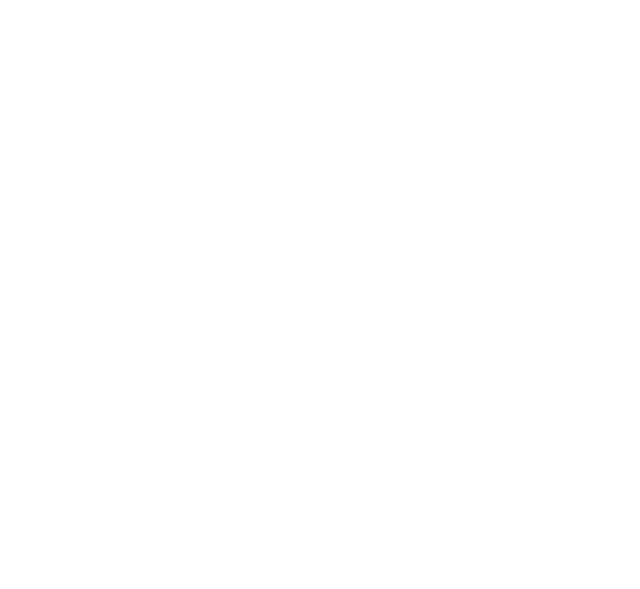
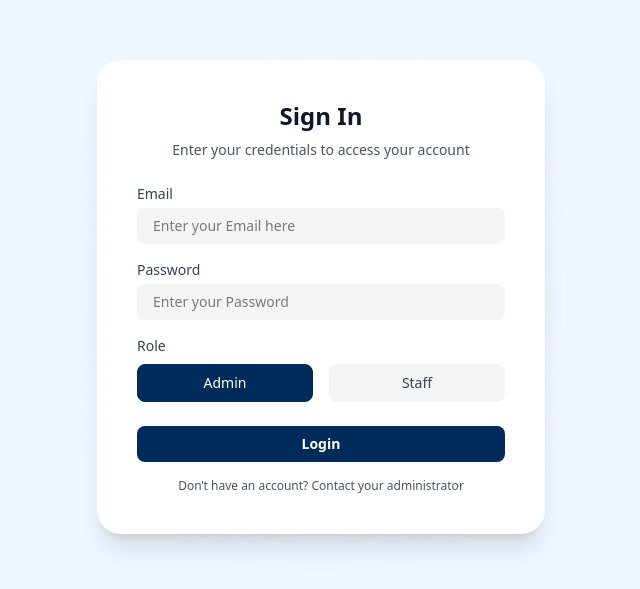
Before and after one commit to Karn2412/scholarcred-erm, a React (Vite) app: page /login in a window 1280 px wide. Before the commit this address had no page. Shown: the part 103-692 px from the top of the page, without its empty margins (319-959 px from the left). Built offline with nearby package versions, Linux system fonts and the light colour scheme.

Commit message:
login page

```diff
--- a/package.json
+++ b/package.json
@@ -10,6 +10,7 @@
     "preview": "vite preview"
   },
   "dependencies": {
+    "@supabase/supabase-js": "^2.50.4",
     "@tailwindcss/vite": "^4.1.10",
     "react": "^19.1.0",
     "react-dom": "^19.1.0",
--- a/src/App.tsx
+++ b/src/App.tsx
@@ -18,11 +18,13 @@
 import PayRunsPage from './staff-module/pages/payslip/PayRunsPageStaff';
 import ReimbursementPage from './staff-module/pages/reimbursments/StaffReimbursementPage';
 import PayRunsPageAdmin from './pages/payRuns/PayRunsPageAdmin';
+import LoginPage from './pages/login/Login';
 
 
 const App: React.FC = () => {
   return (
     <Routes>
+      <Route path="/login" element={<LoginPage />} />
       <Route path="/" element={<Navigate to="/dashboard" />} />
         <Route path="/dashboard" element={<Dashboard />} />
         <Route path="/employees" element={<EmployeesPage />} />
--- a/src/components/common/Header.tsx
+++ b/src/components/common/Header.tsx
@@ -38,7 +38,19 @@
           ? 'Settings'
           :  location.pathname.includes('settings')
           ?  'Settings'
-          : 'Dashboard'
+          : location.pathname ==="/staff/personal-details"
+          ? 'Personal Details'
+          :  location.pathname.includes('personal-details')
+          ?  'Personal Details'
+          : location.pathname ==="/staff/attendance"
+          ? 'Attendance'
+          :  location.pathname.includes('attendance')
+          ?  'Attendance'
+          : location.pathname ==="/staff/pay-slips"
+          ? 'Pay Slips'
+          :  location.pathname.includes('pay-slips')
+          ?  'Pay Slips'
+          :"Dashboard"
           }
       </h3>
 
--- /dev/null
+++ b/src/pages/login/Login.tsx
@@ -0,0 +1,78 @@
+import React, { useState } from 'react';
+
+const LoginPage: React.FC = () => {
+  const [role, setRole] = useState('Admin');
+
+  const handleRoleSelect = (selectedRole: string) => {
+    setRole(selectedRole);
+  };
+
+  return (
+    <div className="min-h-screen flex items-center justify-center bg-blue-50 relative">
+      {/* Glow effect */}
+      <div className="absolute w-[300px] h-[300px] rounded-full bg-indigo-200 opacity-40 blur-3xl animate-pulse" />
+
+      {/* Login Card */}
+      <div className="bg-white rounded-3xl shadow-xl px-10 py-10 z-10 w-full max-w-md text-center">
+        <h2 className="text-2xl font-semibold text-gray-900 mb-2">Sign In</h2>
+        <p className="text-sm text-gray-600 mb-6">
+          Enter your credentials to access your account
+        </p>
+
+        {/* Email Input */}
+        <div className="mb-4 text-left">
+          <label className="block text-sm font-medium text-gray-700 mb-1">Email</label>
+          <input
+            type="email"
+            placeholder="Enter your Email here"
+            className="w-full px-4 py-2 rounded-lg bg-gray-100 text-sm outline-none"
+          />
+        </div>
+
+        {/* Password Input */}
+        <div className="mb-4 text-left">
+          <label className="block text-sm font-medium text-gray-700 mb-1">Password</label>
+          <input
+            type="password"
+            placeholder="Enter your Password"
+            className="w-full px-4 py-2 rounded-lg bg-gray-100 text-sm outline-none"
+          />
+        </div>
+
+        {/* Role Toggle (Admin & Staff only) */}
+       <div className="mb-6 text-left">
+  <label className="block text-sm font-medium text-gray-700 mb-2">Role</label>
+  <div className="flex gap-4">
+    {['Admin', 'Staff'].map((r) => (
+      <button
+        key={r}
+        onClick={() => handleRoleSelect(r)}
+        className={`w-1/2 px-6 py-2 rounded-lg text-sm font-medium border transition-all duration-200
+          ${
+            role === r
+              ? 'bg-[#002B5B] text-white border-[#002B5B]'
+              : 'bg-gray-100 text-gray-700 hover:bg-gray-200 border-transparent'
+          }`}
+      >
+        {r}
+      </button>
+    ))}
+  </div>
+</div>
+
+
+        {/* Login Button */}
+        <button className="w-full bg-[#002B5B] text-white py-2 rounded-lg text-sm font-semibold hover:bg-blue-900 transition">
+          Login
+        </button>
+
+        {/* Footer */}
+        <p className="text-xs text-gray-600 mt-4">
+          Don’t have an account? Contact your administrator
+        </p>
+      </div>
+    </div>
+  );
+};
+
+export default LoginPage;
--- a/src/staff-module/pages/Attendance and leave page/Employeeattendence.tsx
+++ b/src/staff-module/pages/Attendance and leave page/Employeeattendence.tsx
@@ -55,9 +55,13 @@
 
         <div className="p-6 space-y-6">
           {/* Top Cards */}
-          <div className="grid grid-cols-1 md:grid-cols-2 gap-4">
-            <TimeTrackerCard />
-            <WorkRequestCard />
+          <div className="flex gap-4 ">
+         <div className="w-1/2">
+    <TimeTrackerCard />
+  </div>
+  <div className="w-1/2">
+    <WorkRequestCard />
+  </div>
           </div>
 
           {/* Attendance Panel */}
```
Also changed, not shown: 1 other file (tests, documents, lock files or other folders).
